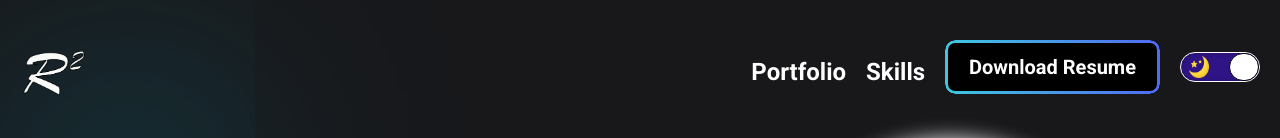
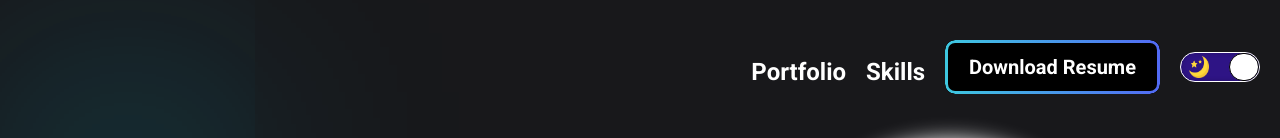
Before and after one commit to Ryanrod21/Ryan-Portfolio, a React (Vite) app: page / in a window 1280 px wide. Shown: the top 138 px of the page. Built offline with nearby package versions, Linux system fonts and the light colour scheme.

Commit message:
minor change

```diff
--- a/src/components/Navbar.jsx
+++ b/src/components/Navbar.jsx
@@ -24,7 +24,7 @@ function Navbar() {
     <>
       <div className="headerContainer">
         <div className="homeHeader">
-          <img src={logo} />
+          <img src='' />
           <ul className="desktop-nav">
             {renderedHeader}{" "}
             <li>
--- a/src/data/PortfolioData.jsx
+++ b/src/data/PortfolioData.jsx
@@ -49,6 +49,7 @@ const portfolioData = [
     imageBefore: '',
     link: '',
   },
+
 ];
 
 export default portfolioData;
--- a/src/sections/FormSection.jsx
+++ b/src/sections/FormSection.jsx
@@ -2,7 +2,6 @@ import { useState } from "react";
 import { motion } from "motion/react";
 import HubspotForm from "../components/HubspotForm";
 import RyanResPic from '../assets/RyanResPic.png'
-import RobPortfolio from "../assets/robresume.jpg"
 
 function FormSection() {
   const [submitted, setSubmitted] = useState(false);
```
